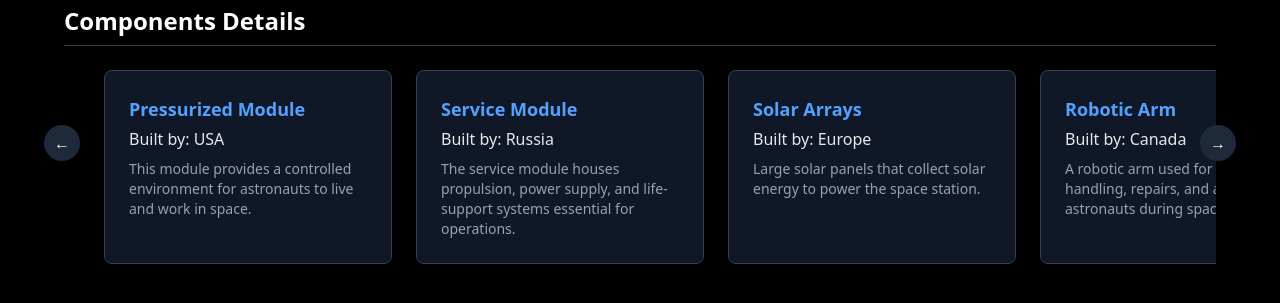
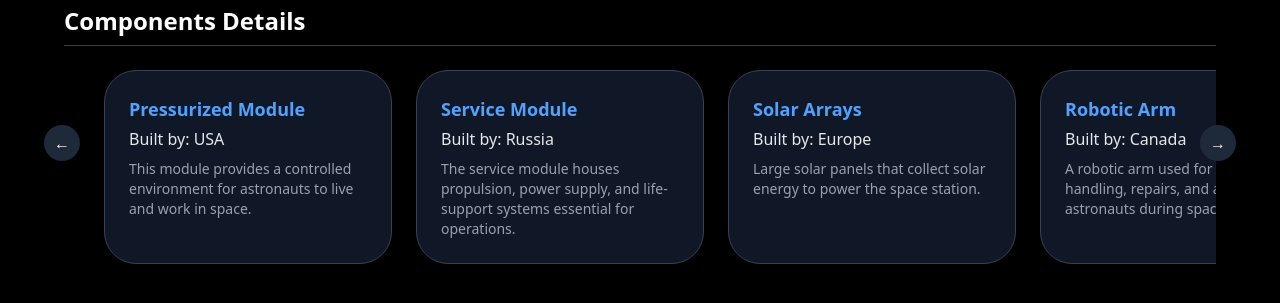
Before and after one commit to amman-k/Iss-Tracker, a React (Vite) app in the folder frontend/: page /model in a window 1280 px wide. Shown: the part 799-1102 px from the top of the page. Built offline with nearby package versions, Linux system fonts and the light colour scheme; no server answers.

Commit message:
updates hover effect on cards

```diff
--- a/frontend/src/pages/ModelPage.jsx
+++ b/frontend/src/pages/ModelPage.jsx
@@ -105,7 +105,6 @@ const ModelPage = () => {
             allow="autoplay; fullscreen; xr-spatial-tracking"
             allowFullScreen
             loading="lazy"
-            frameBorder="0"
             className="absolute top-0 left-0 w-full h-full rounded-lg border border-gray-700 shadow-lg"
           ></iframe>
         </div>
@@ -168,8 +167,8 @@ const ModelPage = () => {
           {componentsData.map(({ component, country, description }) => (
             <div
               key={component}
-              className="flex-shrink-0 w-72 bg-gray-900 rounded-lg p-6 shadow-md border border-gray-700 snap-center
-                         hover:scale-105 hover:border-cyan-400 transition-transform duration-300"
+              className="flex-shrink-0 w-72 bg-gray-900 rounded-4xl p-6 shadow-md border border-gray-700 snap-center
+                         hover:scale-100 hover:border-cyan-400 transition-transform duration-300"
             >
               <h3
                 className="text-lg font-semibold text-blue-400"
```
